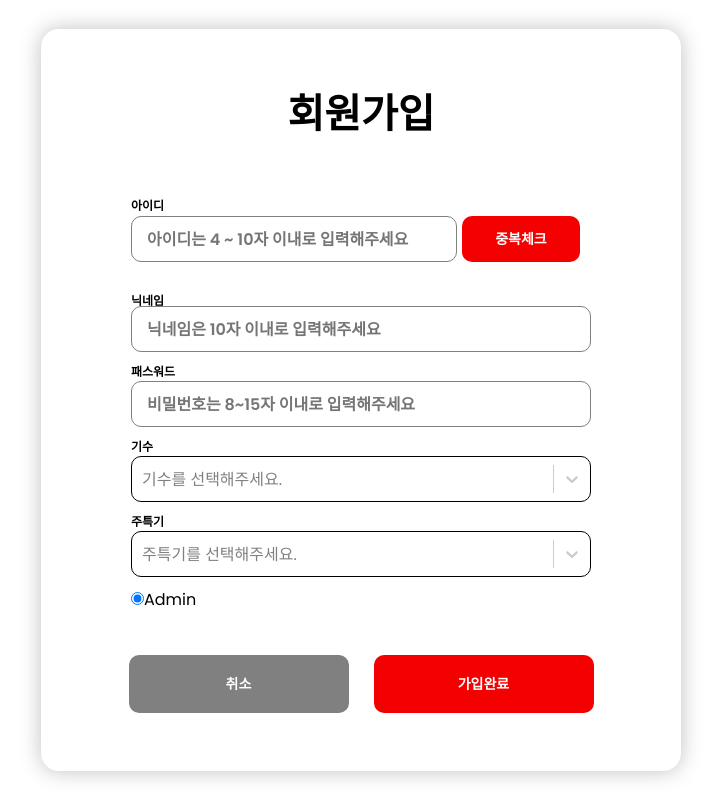
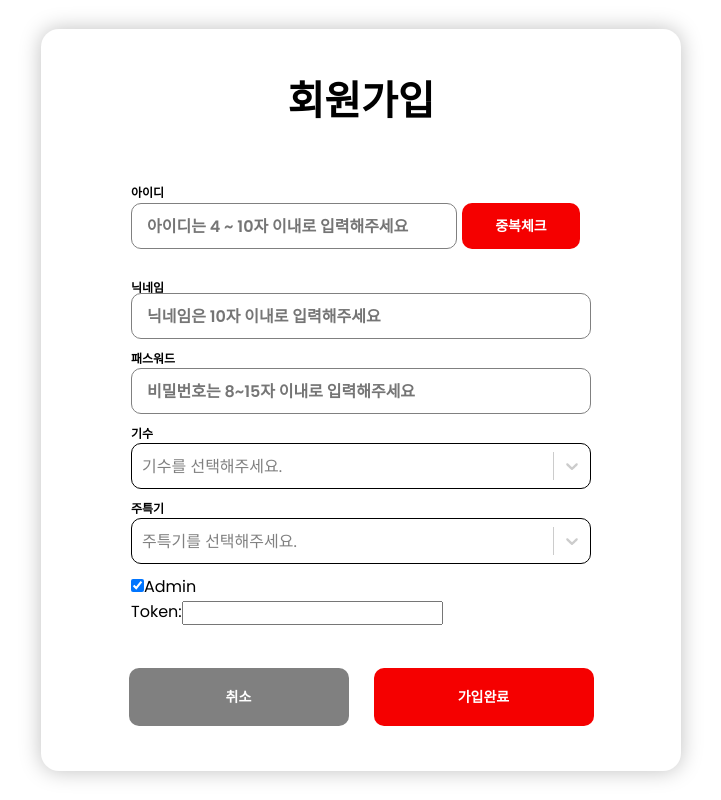
Before and after one commit to gigupc11/MiniProject_Hanghae66_FE, a React (Create React App) app in the folder client/: page /signup in a window 1280 px wide. Both pictures are taken after a click on the checkbox "Admin". Shown: the whole page, without its empty margins (279-1000 px from the left). Built offline with nearby package versions, Linux system fonts and the light colour scheme.

Commit message:
feat: Add adminTokenCheck at signup

```diff
--- a/client/src/page/SignUp.jsx
+++ b/client/src/page/SignUp.jsx
@@ -16,11 +16,13 @@ function SignUp() {
   const [userYear, setUserYear] = useState('');
   const [userSkill, setUserSkill] = useState(''); // 0=spring, 2=react, 3=nodejs
   const [userRole, setUserRole] = useState(''); // admin || user
-  console.log(userId, userName, userPassword, userYear, userSkill, userRole)
+  const [token, setToken] = useState(' ');
+
+  console.log(userId, userName, userPassword, userYear, userSkill, userRole, token)
   console.log(userRole)
-  const handleChange = (event) => {
-    setUserRole(event.target.value);
-  };
+  // const handleChange = (event) => {
+  //   setUserRole(event.target.value);
+  // };
 
   const navigate = useNavigate()
 
@@ -35,6 +37,7 @@ function SignUp() {
         userYear,
         userSkill,
         userRole,
+        adminToken: token
       }, {
         headers: {
         },
@@ -47,7 +50,7 @@ function SignUp() {
       if (responseCode !== 'BAD_REQUEST') {
         alert('회원가입에 성공했습니다!');
         navigate('/')
-        console.log(userId, userName, userPassword, userYear, userSkill, userRole);
+        console.log(userId, userName, userPassword, userYear, userSkill, userRole, token);
       } else {
         alert(response.data.msg);
         console.error('회원가입 오류:', response);
@@ -74,7 +77,7 @@ function SignUp() {
     const userId = id
     console.log(userId)
     try {
-      const response =  await axios.get(`http://localhost:8080/auth/userCheck/${userId}`)
+      const response = await axios.get(`http://localhost:8080/auth/userCheck/${userId}`)
       alert(JSON.stringify(response.data.msg));
       console.log(response.data)
     } catch (error) {
@@ -82,6 +85,18 @@ function SignUp() {
       alert(error)
     }
   }
+  const handleCheckChange = (event) => {
+    if (event.target.checked) {
+      setUserRole('admin');
+    } else {
+      setUserRole('user');
+      setToken('');
+    }
+  };
+
+  const handleTokenChange = (event) => {
+    setToken(event.target.value);
+  };
 
   return (
     <StLayout>
@@ -124,14 +139,26 @@ function SignUp() {
           <StButtonbox>
             <div>
               <input
-                type="radio"
+                type="checkbox"
                 id="admin"
                 name="userRole"
-                value="0" //admin
+                value="admin"
                 // checked={userType === 'admin'}
-                onChange={handleChange}
+                onChange={handleCheckChange}
               />
               <label htmlFor="admin">Admin</label>
+              {userRole === 'admin' && (
+                <div>
+                  <label htmlFor="token">Token:</label>
+                  <input
+                    type="text"
+                    id="token"
+                    name="token"
+                    value={token}
+                    onChange={handleTokenChange}
+                  />
+                </div>
+              )}
             </div>
             {/* <div>
         <input
```
